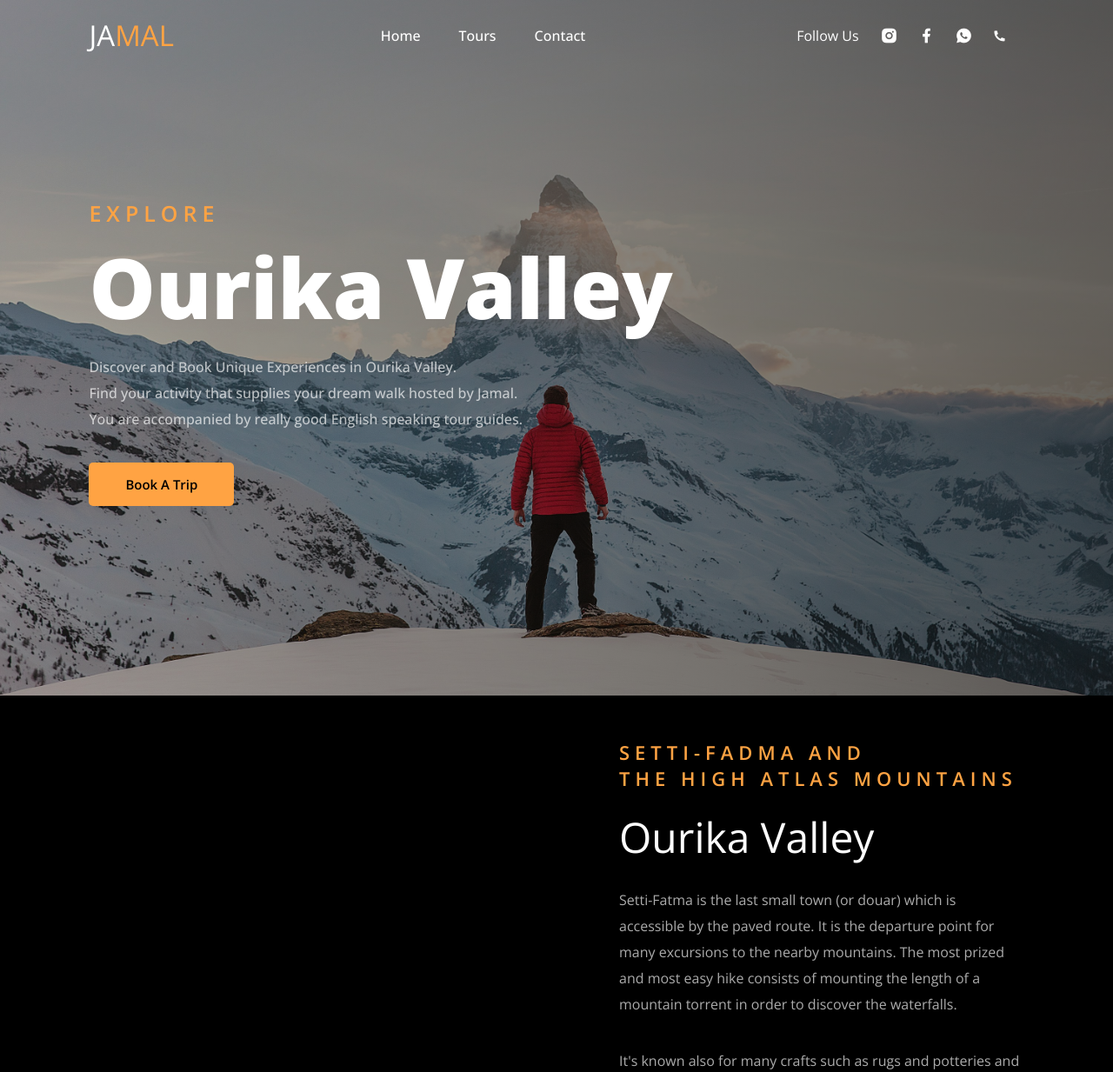
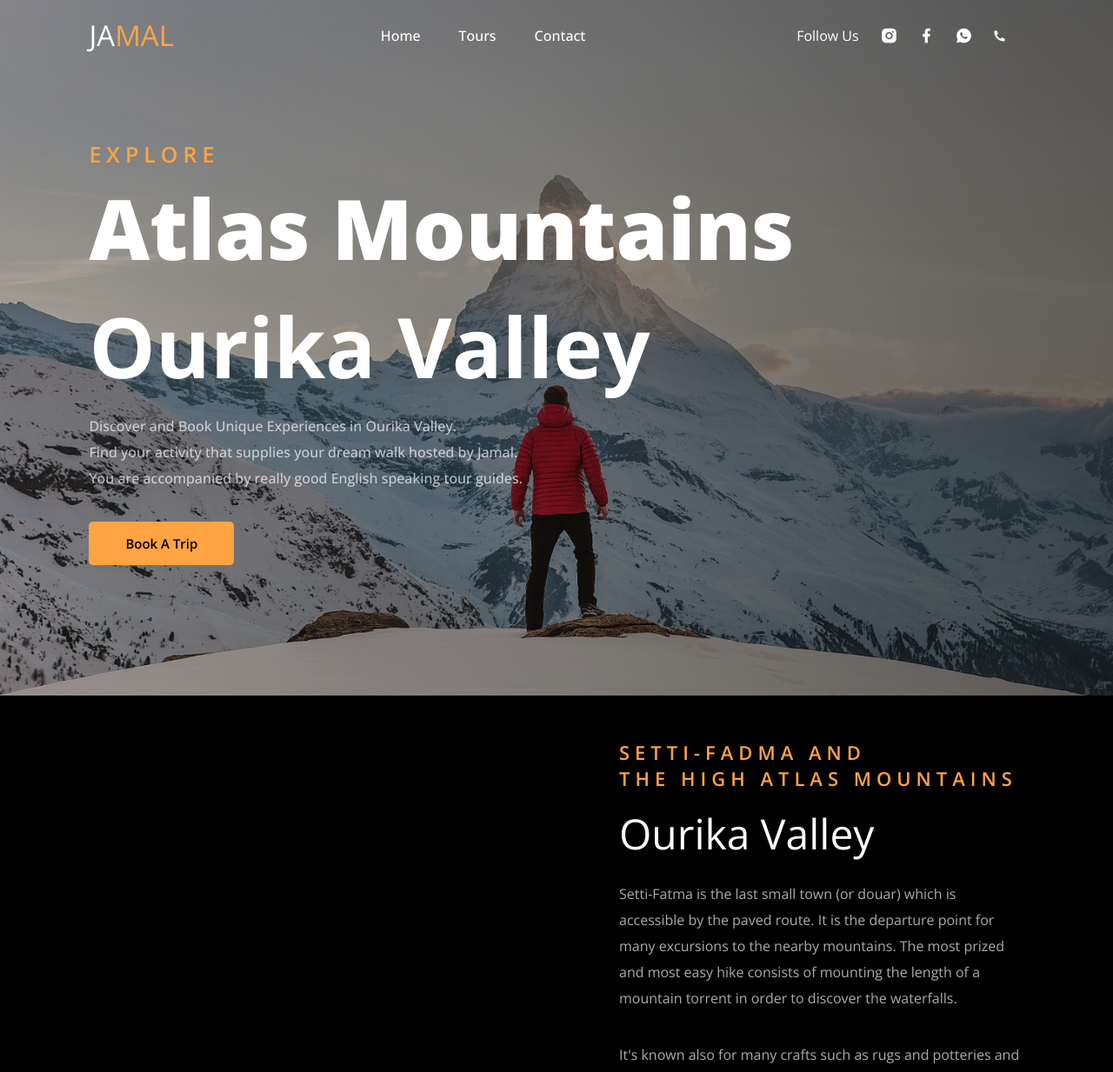
Before and after one commit to Kraeon20/jamal-tours, a Flask app: page / in a window 1280 px wide. Shown: the top 1233 px of the page at 87% size. Run offline with Flask 3, Linux system fonts and the light colour scheme; some libraries are stand-ins or nearby versions.

Commit message:
Updated hero

```diff
--- a/static/styles.css
+++ b/static/styles.css
@@ -127,11 +127,18 @@ section{
     color: var(--main-color);
 }
 
-.home-text h1{
+.home-text h1, h2{
     font-size: var(--h1-font);
-    font-weight: 800;
     line-height: 1.2;
     margin-bottom: 20px;
+}
+
+.home-text h1{
+    font-weight: 800;
+}
+
+.home-text h2{
+    font-weight: 650;
 }
 
 .home-text p{
--- a/templates/index.html
+++ b/templates/index.html
@@ -46,7 +46,8 @@
     <section class="home">
         <div class="home-text">
             <h5>Explore</h5>
-            <h1>Ourika Valley</h1>
+            <h1>Atlas Mountains</h1>
+            <h2>Ourika Valley</h2>
             <p>Discover and Book Unique Experiences in Ourika Valley. <br> Find your activity that supplies your dream walk hosted by Jamal. <br>You are accompanied by really good English speaking tour guides.</p>
 
             <a href="#" class="btn" id="bookTripBtn">Book A Trip</a>
```
